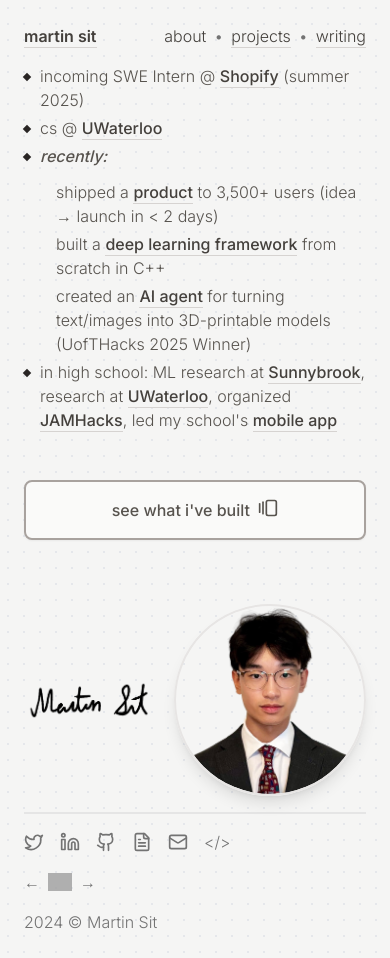
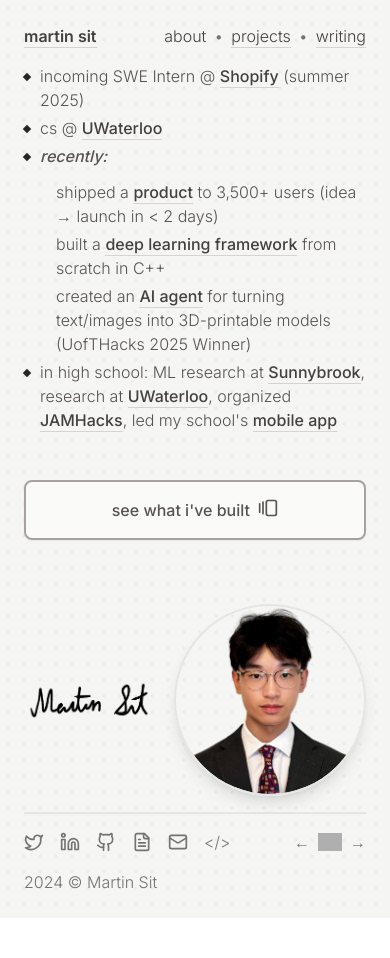
Before and after one commit to martin226/v2, a Next.js app: page / in a window 390 px wide. After the commit the page ends 918 px from the top, so only its background shows below. Built offline with nearby package versions, Linux system fonts and the light colour scheme; grey boxes are pictures that could not be loaded.

Commit message:
feat: single row footer on mobile

```diff
--- a/src/app/components/Footer.js
+++ b/src/app/components/Footer.js
@@ -36,7 +36,7 @@ export default function Footer({ className }) {
   return (
     <footer className={`flex flex-col gap-4 ${className}`}>
       <hr className="border-b border-neutral-200" />
-      <div className="flex-col sm:flex-row flex justify-between gap-4">
+      <div className="flex flex-row justify-between gap-4">
         <div className="flex flex-wrap gap-4">
           {links.map((link, index) => (
             <a
@@ -48,8 +48,8 @@ export default function Footer({ className }) {
             >
               {link.icon && (
                 <>
-                  <link.icon className="w-5 h-5 transition-transform duration-200 ease-out group-hover:scale-110" />
-                  <span className="w-0 overflow-hidden group-hover:w-auto group-hover:ml-2 opacity-0 group-hover:opacity-100 transition-all duration-200 ease-out">
+                  <link.icon className="w-5 h-5 hover:scale-110 md:hover:scale-110 transition-transform duration-200 ease-out" />
+                  <span className="hidden md:inline-block md:w-0 md:overflow-hidden md:group-hover:w-auto md:group-hover:ml-2 md:opacity-0 md:group-hover:opacity-100 transition-all duration-200 ease-out">
                     {link.name}
                   </span>
                 </>
```
